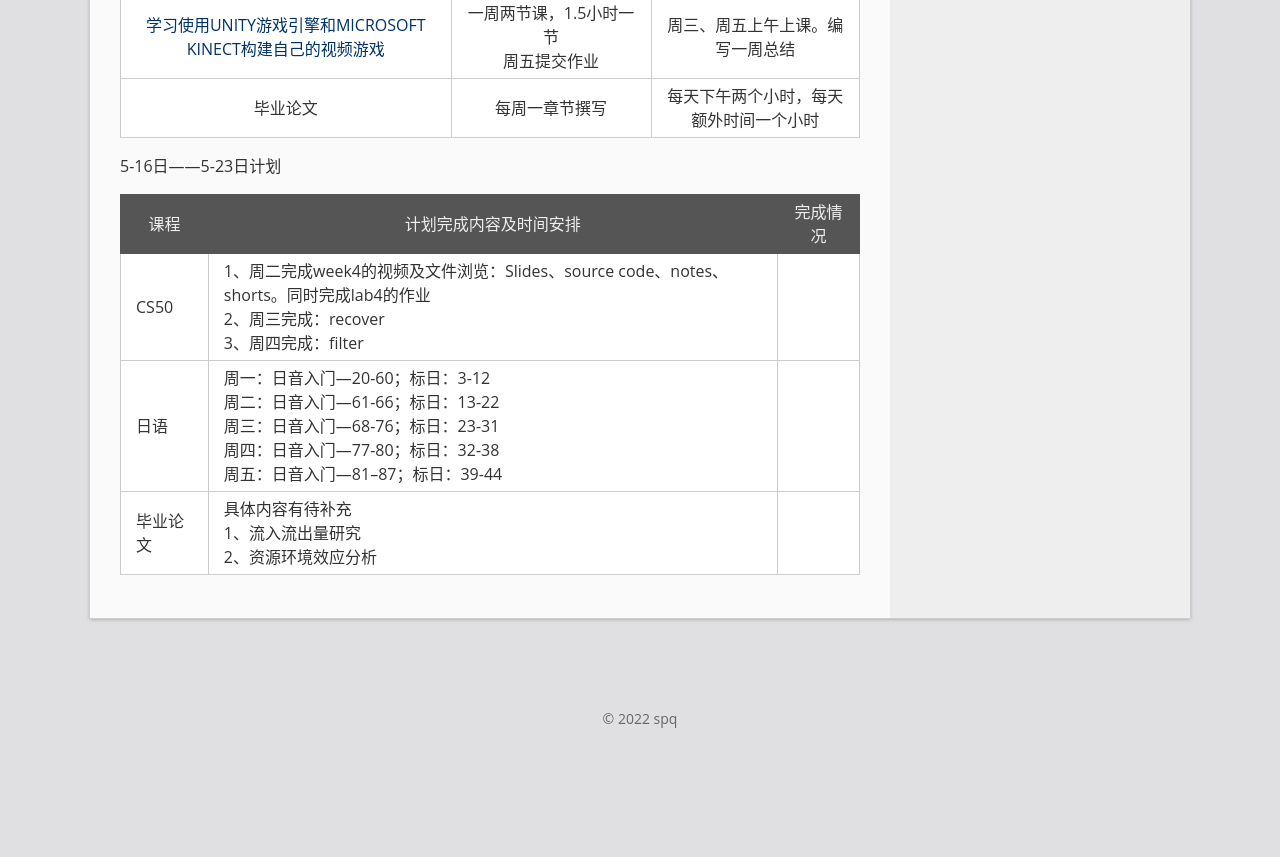
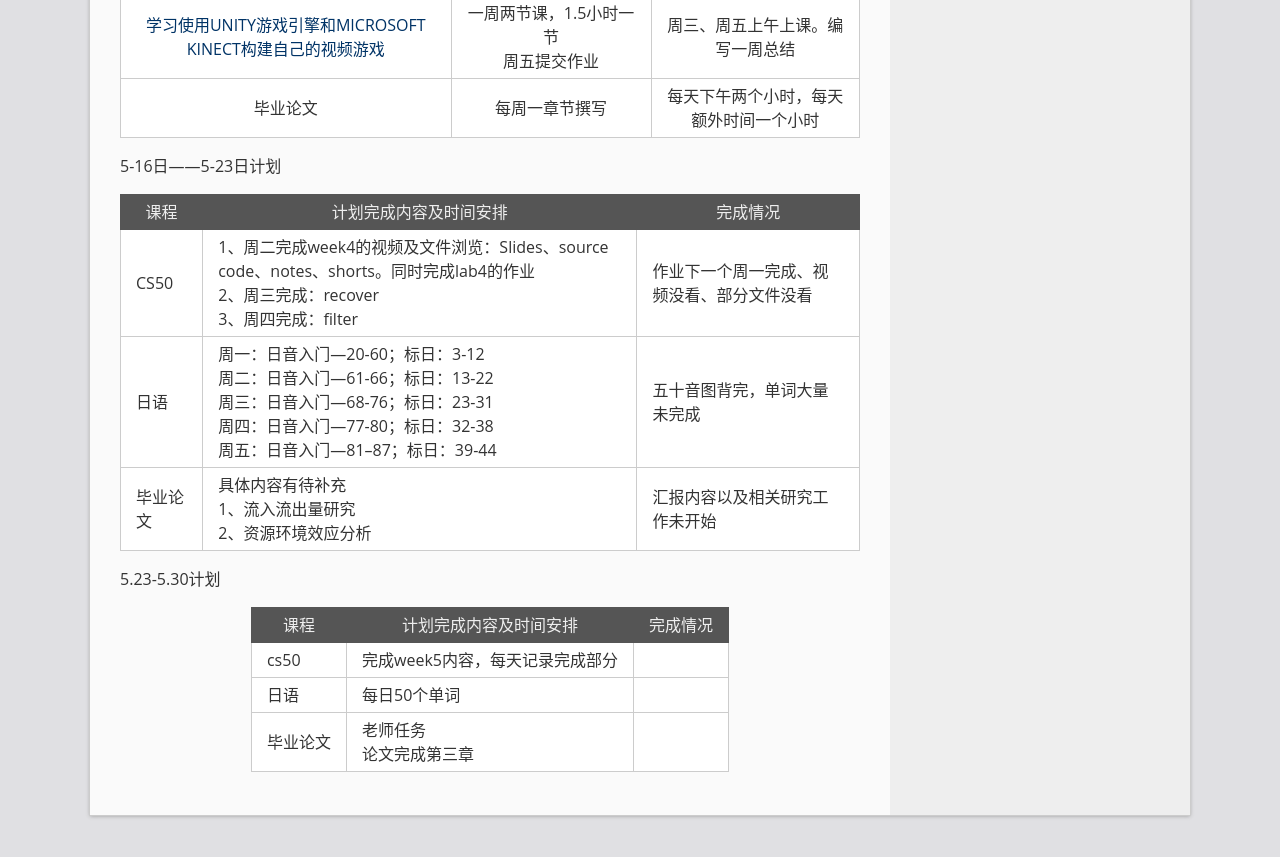
Before and after one commit to spqxzz/spqxzz.github.io, a Jekyll site: the page built from _posts/2022-5-10-planning.md, in a window 1280 px wide and 900 px high, scrolled down 562 px. Shown: the top 857 px of the window. Built offline with Jekyll 4.4.1, drawn with Linux system fonts in a browser that asks for light colours; before the commit the page ends 1351 px from its top, so only the background shows below that.

Commit message:
Update 2022-5-10-planning.md

```diff
--- a/_posts/2022-5-10-planning.md
+++ b/_posts/2022-5-10-planning.md
@@ -16,8 +16,16 @@ permalink: /posts/planning
 
 5-16日——5-23日计划
 
-| 课程     | 计划完成内容及时间安排                                       | 完成情况 |
-| -------- | ------------------------------------------------------------ | -------- |
-| CS50     | 1、周二完成week4的视频及文件浏览：Slides、source code、notes、shorts。同时完成lab4的作业<br />2、周三完成：recover<br />3、周四完成：filter |          |
-| 日语     | 周一：日音入门—20-60；标日：3-12<br />周二：日音入门—61-66；标日：13-22<br />周三：日音入门—68-76；标日：23-31<br />周四：日音入门—77-80；标日：32-38<br />周五：日音入门—81--87；标日：39-44 |          |
-| 毕业论文 | 具体内容有待补充<br />1、流入流出量研究<br />2、资源环境效应分析 |          |
+| 课程     | 计划完成内容及时间安排                                       | 完成情况                                   |
+| -------- | ------------------------------------------------------------ | ------------------------------------------ |
+| CS50     | 1、周二完成week4的视频及文件浏览：Slides、source code、notes、shorts。同时完成lab4的作业<br />2、周三完成：recover<br />3、周四完成：filter | 作业下一个周一完成、视频没看、部分文件没看 |
+| 日语     | 周一：日音入门—20-60；标日：3-12<br />周二：日音入门—61-66；标日：13-22<br />周三：日音入门—68-76；标日：23-31<br />周四：日音入门—77-80；标日：32-38<br />周五：日音入门—81--87；标日：39-44 | 五十音图背完，单词大量未完成               |
+| 毕业论文 | 具体内容有待补充<br />1、流入流出量研究<br />2、资源环境效应分析 | 汇报内容以及相关研究工作未开始             |
+
+5.23-5.30计划
+
+| 课程     | 计划完成内容及时间安排          | 完成情况 |
+| -------- | ------------------------------- | -------- |
+| cs50     | 完成week5内容，每天记录完成部分 |          |
+| 日语     | 每日50个单词                    |          |
+| 毕业论文 | 老师任务<br />论文完成第三章    |          |
```
